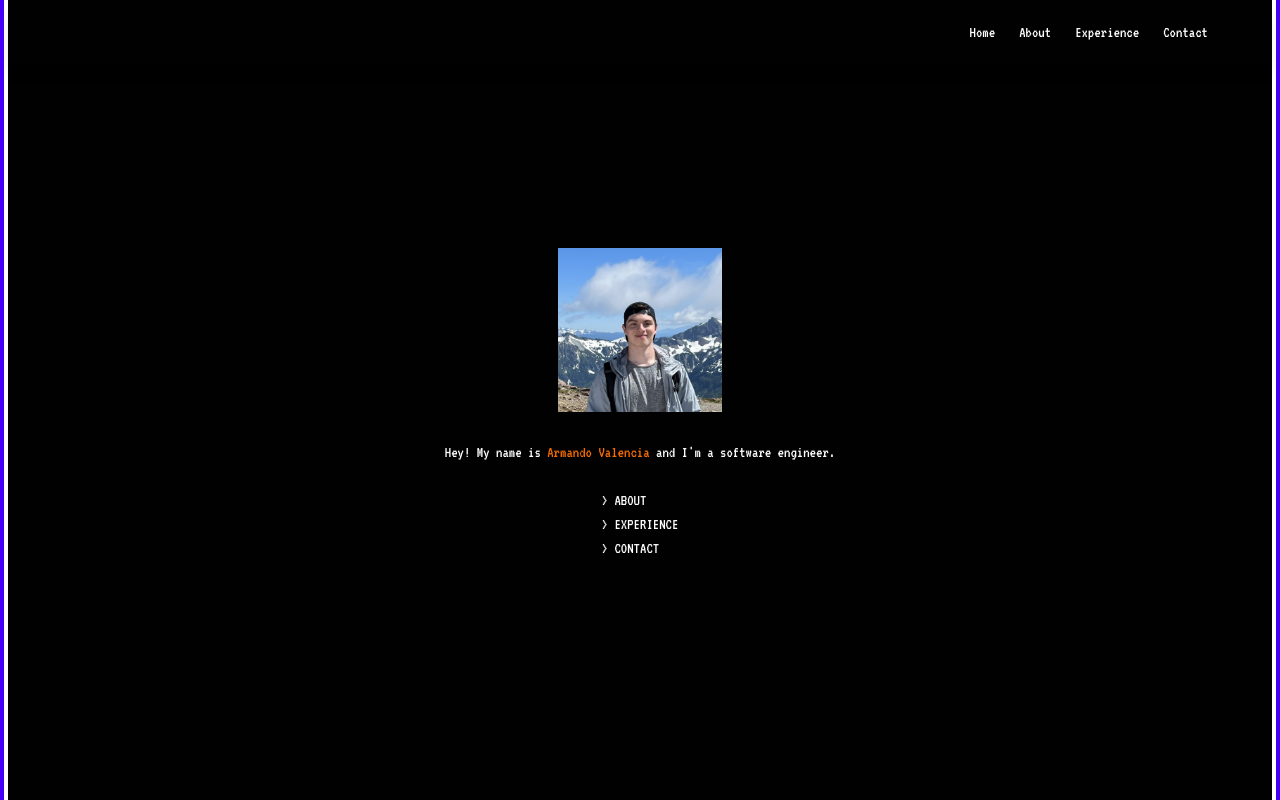
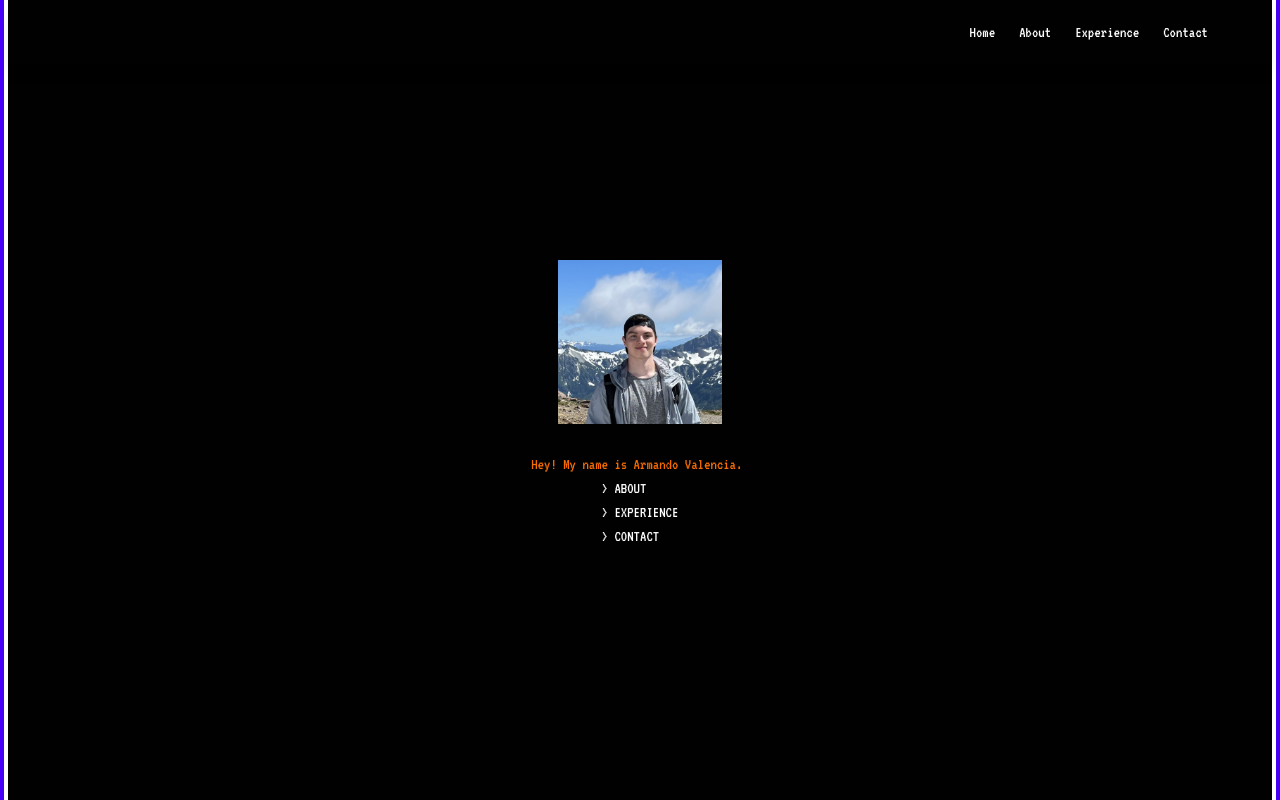
Before and after one commit to armando-valencia/personal-website, a React (Vite) app: page / in a window 1280 px wide. Shown: the top 800 px of the page. Built offline with nearby package versions, Linux system fonts and the light colour scheme.

Commit message:
Add typing animation

```diff
--- a/package.json
+++ b/package.json
@@ -17,7 +17,8 @@
     "react": "^18.2.0",
     "react-dom": "^18.2.0",
     "react-icons": "^4.7.1",
-    "react-router-dom": "^6.8.1"
+    "react-router-dom": "^6.8.1",
+    "react-type-animation": "^2.1.2"
   },
   "devDependencies": {
     "@types/react": "^18.0.27",
--- a/src/components/Home.jsx
+++ b/src/components/Home.jsx
@@ -1,5 +1,6 @@
 import React, { useState } from "react";
 import { motion } from "framer-motion";
+import { TypeAnimation } from "react-type-animation";
 
 const containerVariants = {
 	hidden: { opacity: 0 },
@@ -22,19 +23,25 @@ const Home = () => {
 					className="rounded h-44 px-3 pb-3 mb-4"
 				/>
 			</div>
-			<div className="text-center text-quarternary">
-				Hey! My name is{" "}
-				<span className="text-tertiary">Armando Valencia</span> and I'm
-				a software engineer.
-				<br />
-				<br />
-			</div>
+			<TypeAnimation
+				sequence={[
+					"",
+					2000,
+					"Hey!",
+					1000,
+					"Hey! My name is Armando Valencia.",
+					1300,
+					"Hey! My name is Armando Valencia. I'm a software engineer.",
+					1300,
+				]}
+				speed={40}
+			/>
 			<div className="list-none text-quarternary">
 				{menuItems.map((menuItem, idx) => (
 					<li className="text-left" key={idx}>
 						<a
 							href={`#${menuItem.toLowerCase()}`}
-							className="hover:text-tertiary "
+							className="hover:text-tertiary"
 						>
 							&gt; {menuItem.toUpperCase()}
 						</a>
--- a/src/components/Nav.jsx
+++ b/src/components/Nav.jsx
@@ -112,10 +112,10 @@ const Nav = () => {
 				<nav className="fixed w-full h-screen bg-black/80 flex flex-col justify-center items-center z-20">
 					{pages.map((page, idx) => (
 						<a
-							href={`#${
+							href={`${
 								page.name == "Home"
-									? ""
-									: page.name.toLowerCase()
+									? "#"
+									: "#" + page.name.toLowerCase()
 							}`}
 							className="mobile_nav-link"
 							onClick={handleNav}
@@ -150,7 +150,11 @@ const Nav = () => {
 						<ul className="px-3 py-2">
 							{pages.map((page, idx) => (
 								<a
-									href={`#${page.name.toLowerCase()}`}
+									href={`${
+										page.name == "Home"
+											? "#"
+											: "#" + page.name.toLowerCase()
+									}`}
 									className="nav-link"
 									key={idx}
 								>
```
Also changed, not shown: 1 other file (tests, documents, lock files or other folders).
